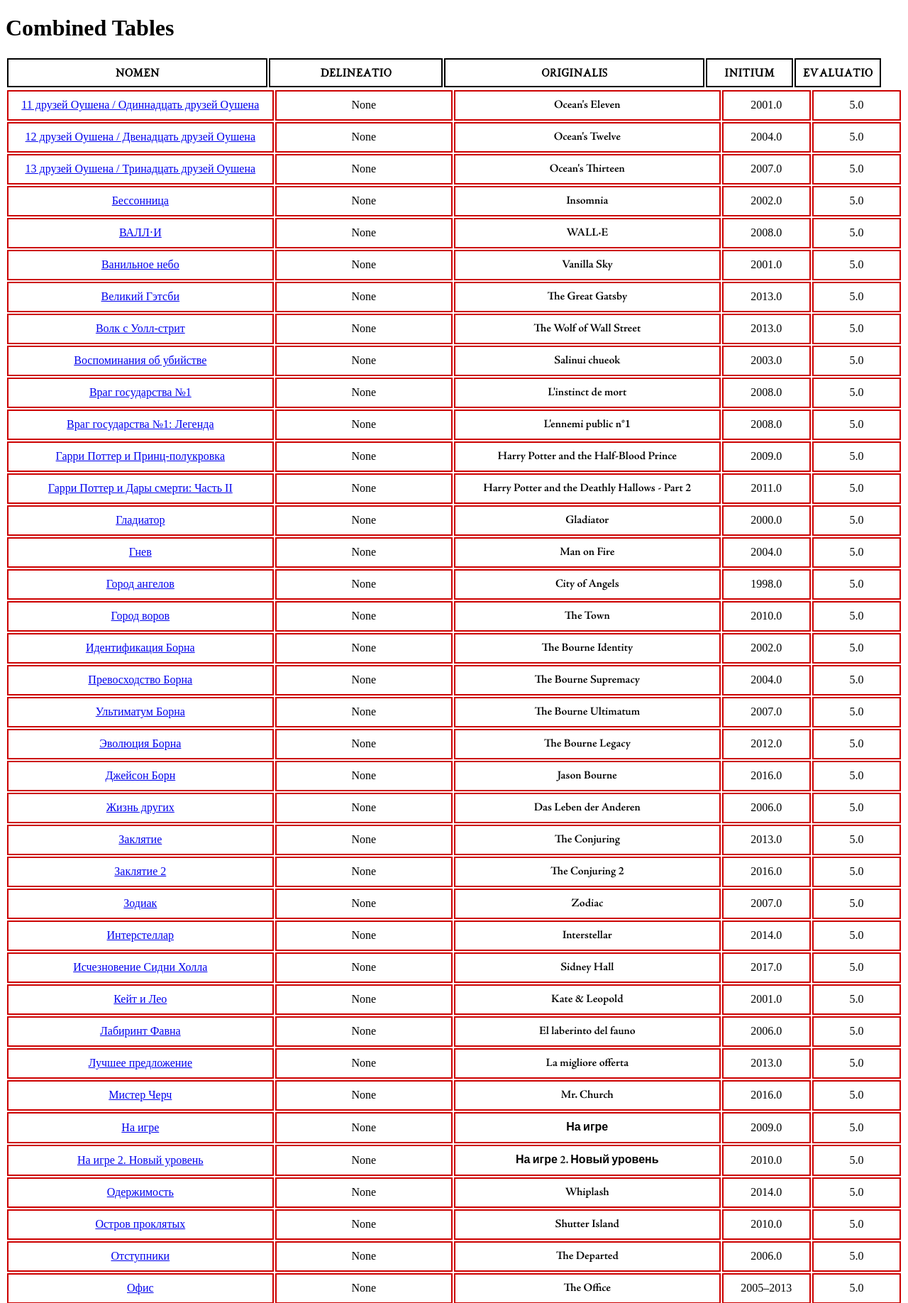
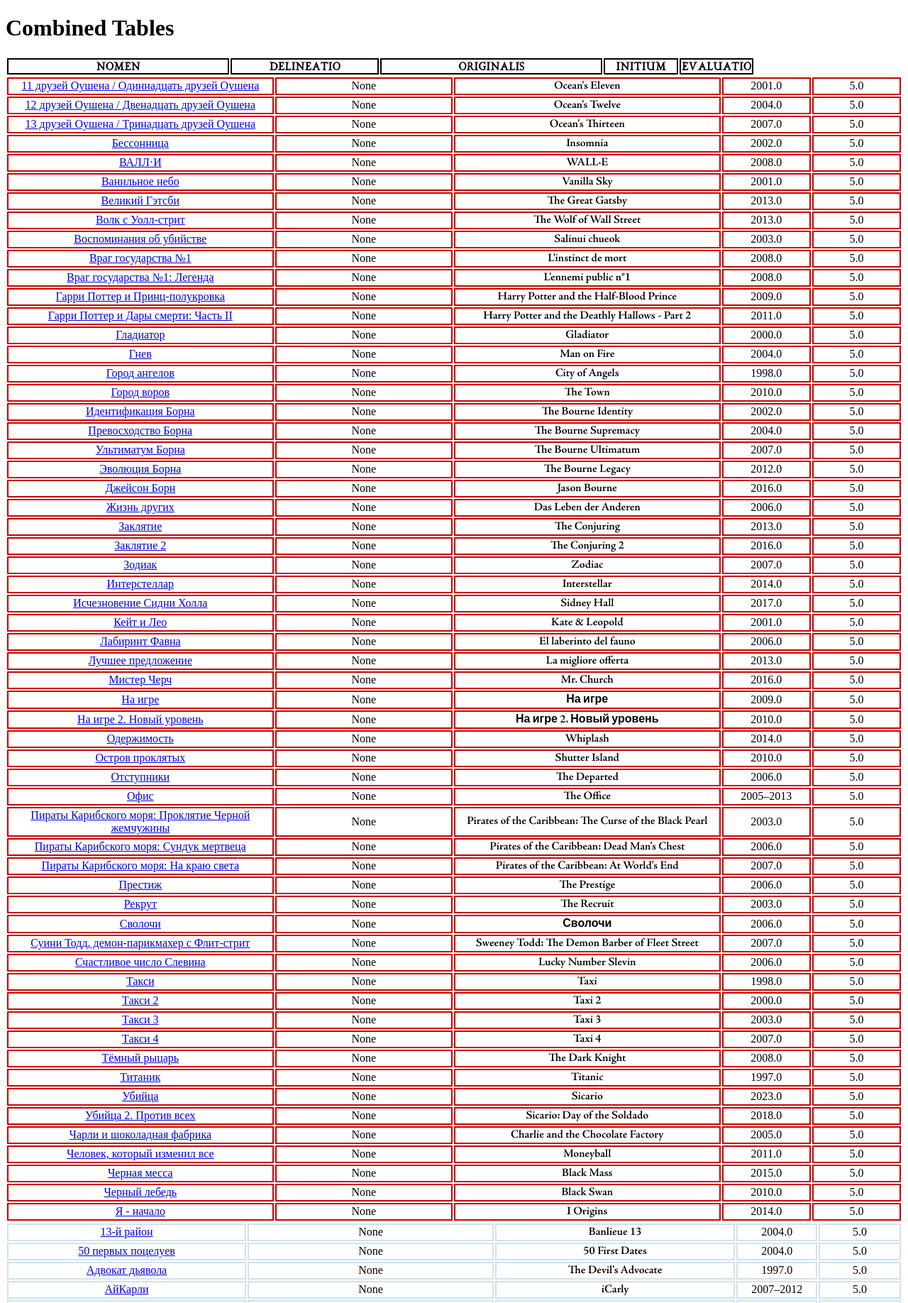
Before and after one commit to Akellest/XFiLM.github.io, a PHP site: page / in a window 1280 px wide. Shown: the top 1836 px of the page at 71% size. Run offline with PHP 8.4, Linux system fonts and the light colour scheme; lists and menus that the app fills with data are empty.

Commit message:
update html

```diff
--- a/styles.css
+++ b/styles.css
@@ -48,7 +48,7 @@
 }
 
 .table, .header-table {
-    border-collapse: collapse;
+    /*border-collapse: collapse;*/
     width: 100%;
     margin-bottom: 0px;
     margin-top: 0px;
@@ -60,7 +60,7 @@
 
 .table td, .header-table th {
     border: 2px solid;
-    padding: 10px;
+    /*padding: 10px;*/
     text-align: center;
     vertical-align: middle;
 }
```
